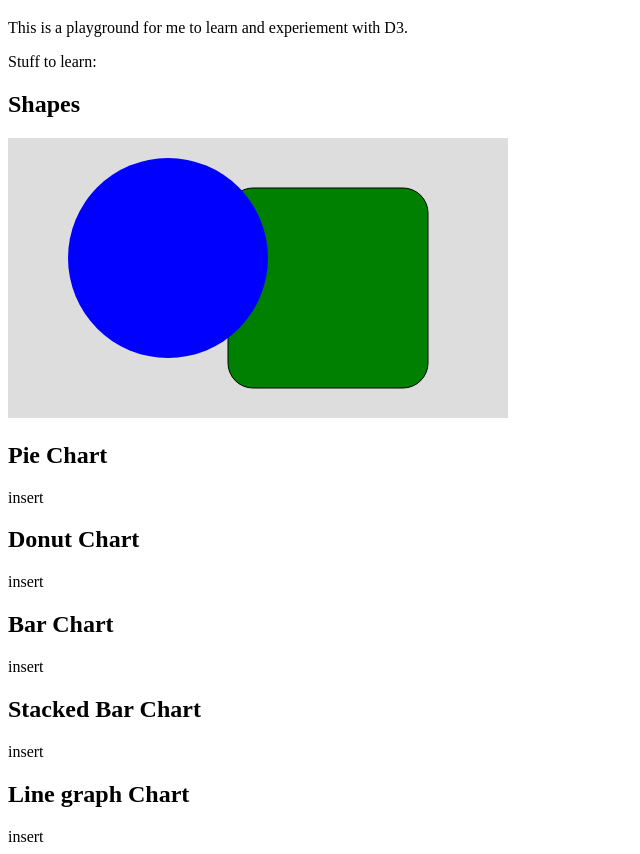
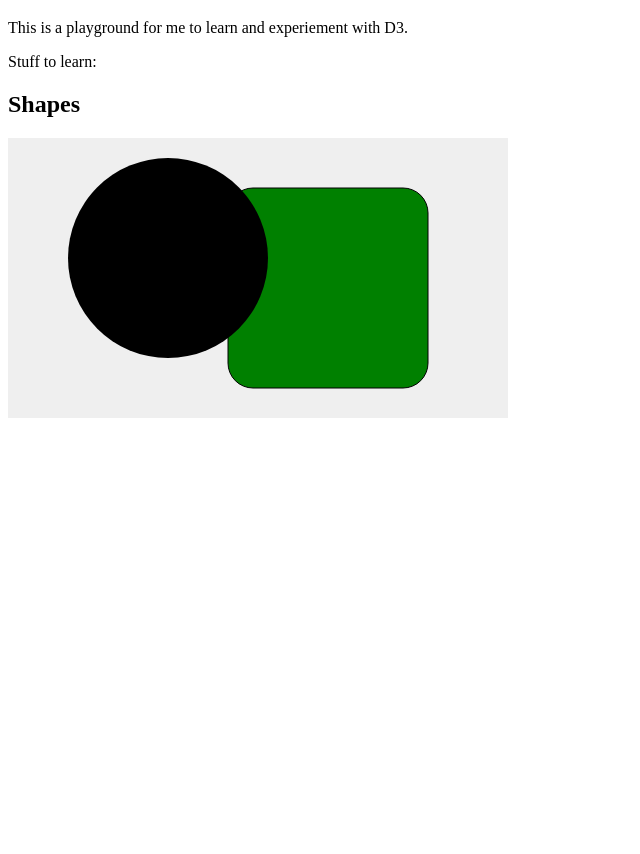
Before and after one commit to aduggin/d3-visualizations, a plain HTML site: page index.html in a window 1280 px wide. Shown: the part 61-915 px from the top of the page, without its empty margins (0-640 px from the left). After the commit the page ends 800 px from the top, so only its background shows below. Drawn offline with Linux system fonts and the light colour scheme.

Commit message:
Build: 3 Branch: master  0.0.0 SHA: 357954d

```diff
--- a/index.html
+++ b/index.html
@@ -15,24 +15,7 @@
 <svg id="shapes"></svg>
 
 
-<h2>Pie Chart</h2>
-insert
-
-
-<h2>Donut Chart</h2>
-insert
-
-<h2>Bar Chart</h2>
-insert
-
-<h2>Stacked Bar Chart</h2>
-insert
-
-<h2>Line graph Chart</h2>
-insert
-
 <script src="js/vendor/d3.v3.min.js"></script>
 <script src="js/shapes.js"></script>
-
 </body>
 </html>
--- a/js/shapes.js
+++ b/js/shapes.js
@@ -17,5 +17,5 @@ svg.append('circle')
         cx: 160,
         cy: 120,
         r: 100,
-        fill:'blue'
+        fill:'black'
     });
--- a/styles/main.css
+++ b/styles/main.css
@@ -1 +1 @@
-svg{background:#ddd;width:500px;height:280px}
+svg{background:#efefef;width:500px;height:280px}
```
Also changed, not shown: 1 other file.
